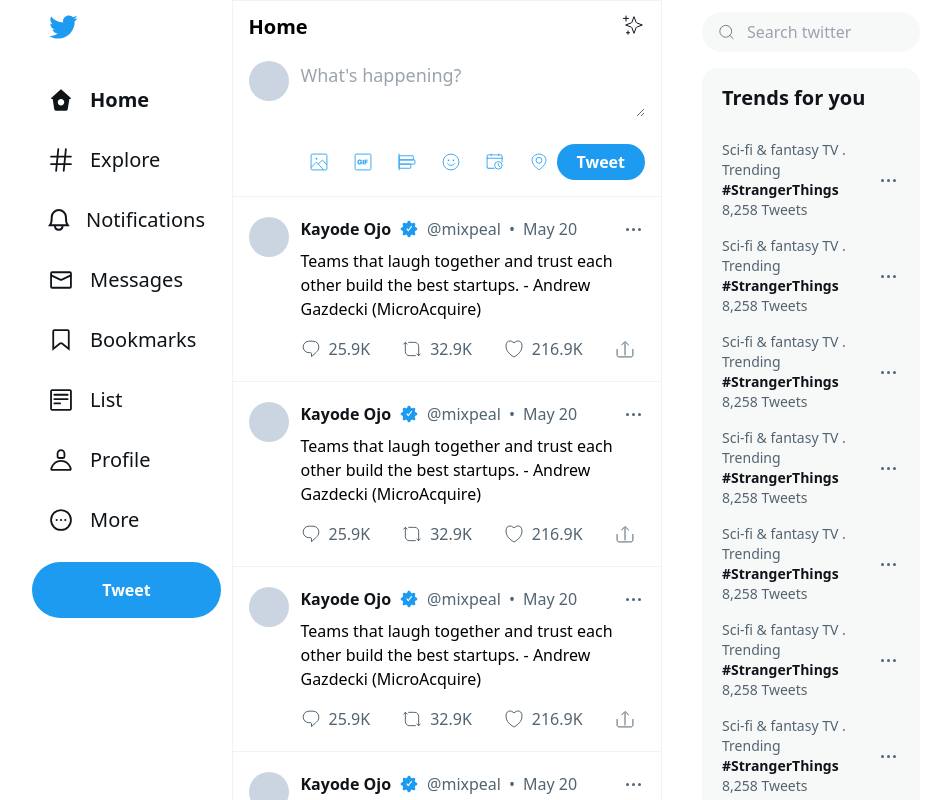
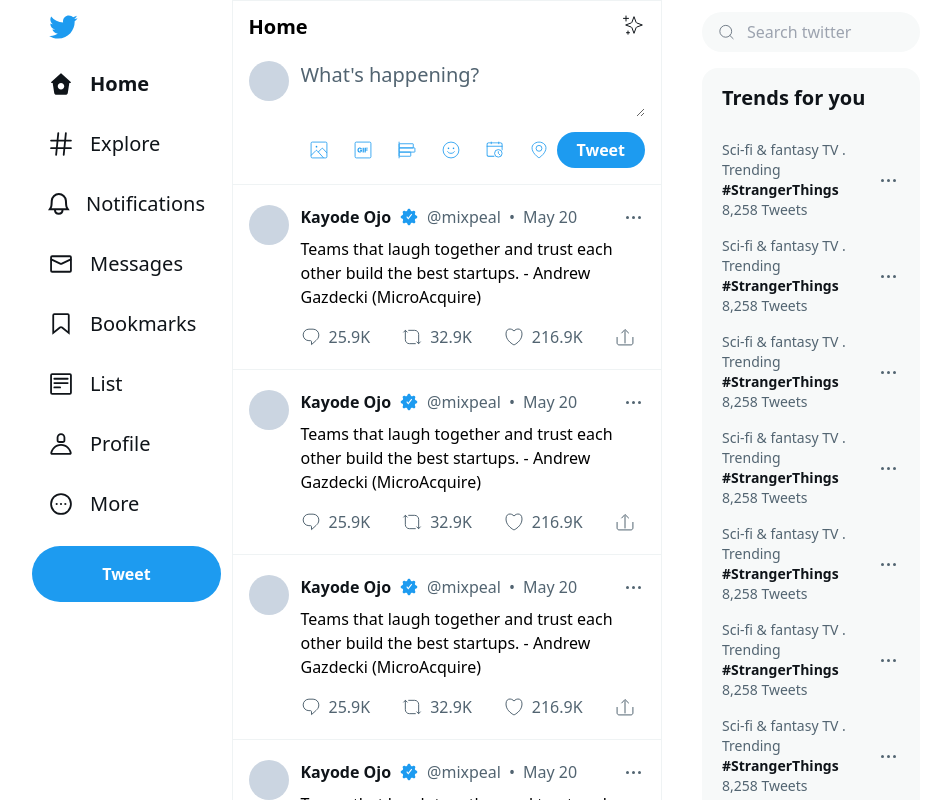
Before and after one commit to Mixpeal/twitter-feed-tailwind, a Next.js app: page / in a window 1280 px wide. Shown: the top 800 px of the page, without its empty margins (160-1087 px from the left). Built offline with nearby package versions, Linux system fonts and the light colour scheme.

Commit message:
initial release

```diff
--- a/components/home/LeftSide.js
+++ b/components/home/LeftSide.js
@@ -10,7 +10,7 @@
                     </svg>
                 </a>
             </div>
-            <ul className="flex flex-col space-y-4 mt-6">
+            <ul className="flex flex-col space-y-4 mt-2">
                 <EachSidebarMenu name="Home" active="true">
                     <svg width="26" height="26" viewBox="0 0 24 24" fill="none" xmlns="http://www.w3.org/2000/svg">
                         <path d="M11.6655 2.30103C11.8556 2.1299 12.1443 2.1299 12.3345 2.30103L21.0315 10.1284C21.3721 10.4349 21.1553 11 20.697 11H3.30298C2.84473 11 2.62789 10.4349 2.96849 10.1284L11.6655 2.30103Z" fill="#0F1419" />
--- a/components/home/MiddleSide.js
+++ b/components/home/MiddleSide.js
@@ -18,9 +18,9 @@
                 <MainAvatar />
                 <div className="w-full">
                     <div className="text-lg">
-                        <textarea name="" className="w-full outline-0" placeholder="What's happening?"></textarea>
+                        <textarea name="" className="w-full outline-0 placeholder:text-default-medium text-xl" placeholder="What's happening?"></textarea>
                     </div>
-                    <div className="flex justify-between items-center mt-5">
+                    <div className="flex justify-between items-center mt-2">
                         <div className="flex lg:space-x-2 items-center w-full">
                             <a href="" className="hover:bg-bg-main rounded-full block p-2">
                                 <svg width="20" height="20" viewBox="0 0 24 24" fill="none" xmlns="http://www.w3.org/2000/svg">
```
